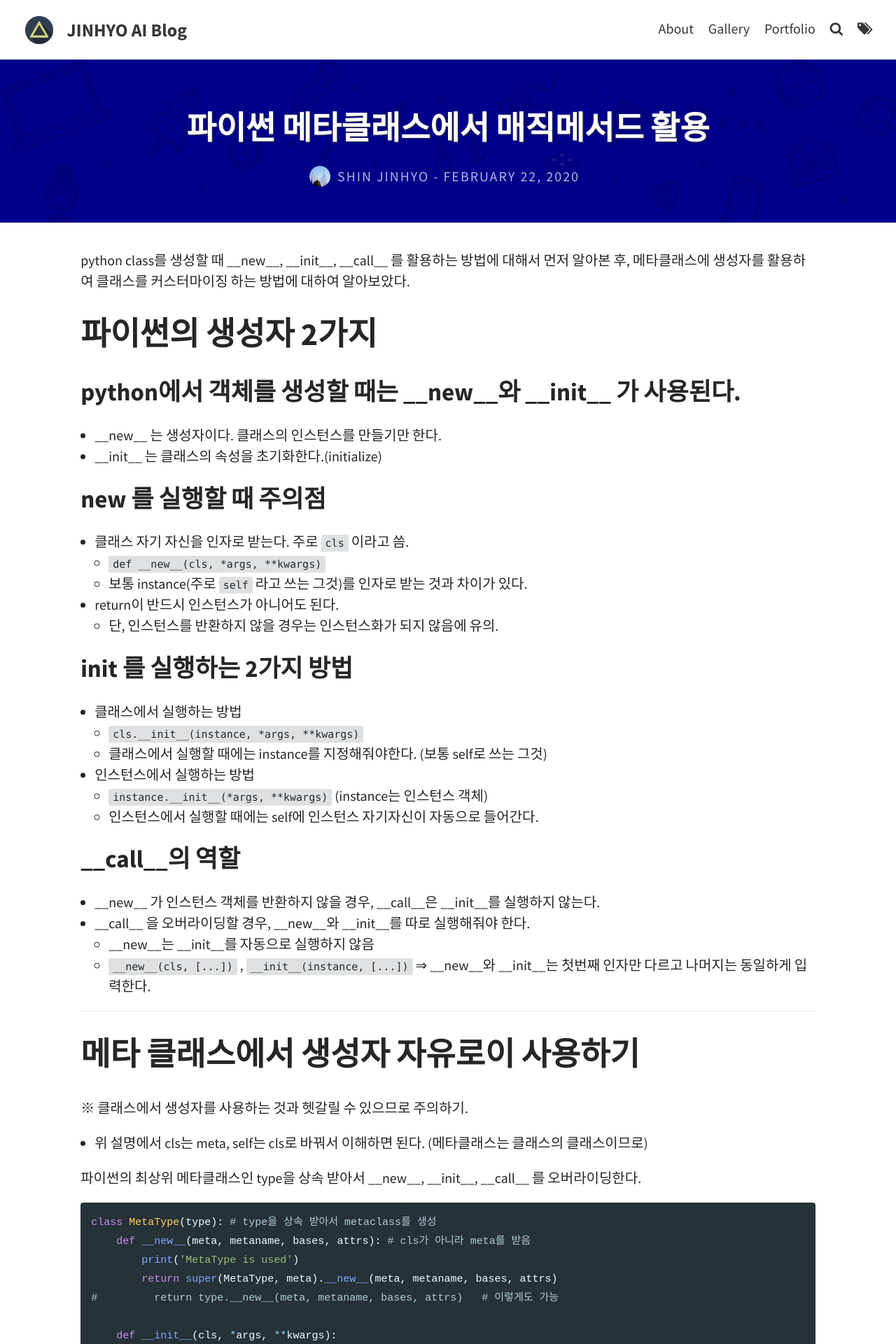
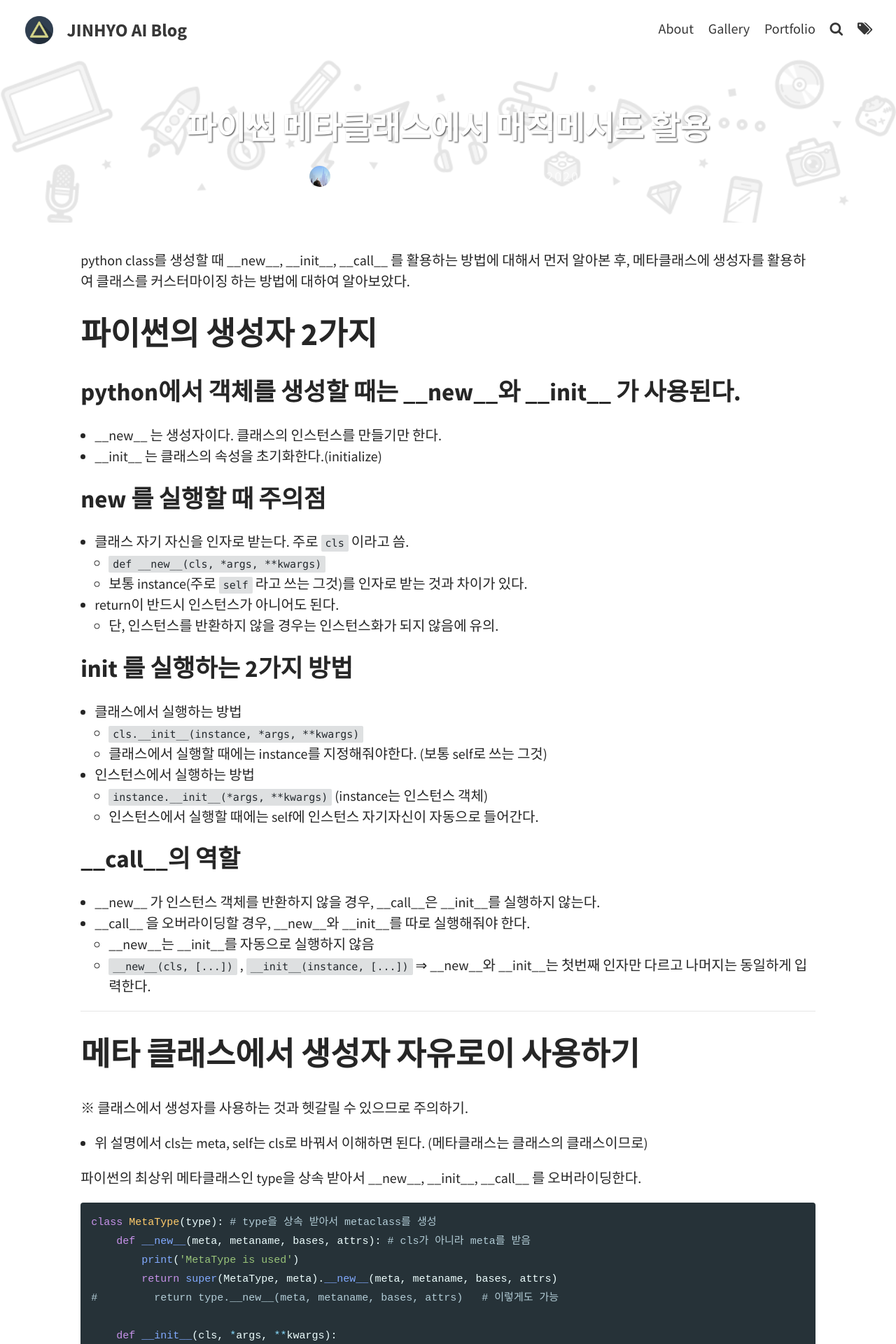
Before and after one commit to realblack0/jinhyo_ai_blog, a Jekyll site: the page built from _posts/2020-02-22-파이썬-메타클래스에서-매직메소드-활용.md, in a window 1280 px wide. Shown: the top 1920 px of the page at 70% size. Built offline with Jekyll 4.4.1, drawn with Linux system fonts in a browser that asks for light colours; comment, search, counter and statistics services are not loaded.

Commit message:
Update 2020-02-22-파이썬-메타클래스에서-매직메소드-활용.md

```diff
--- a/_posts/2020-02-22-파이썬-메타클래스에서-매직메소드-활용.md
+++ b/_posts/2020-02-22-파이썬-메타클래스에서-매직메소드-활용.md
@@ -3,7 +3,7 @@ layout: post
 title: "파이썬 메타클래스에서 매직메서드 활용"
 tags: [python]
 author: jinhyo
-color: darkblue
+feature-img: /assets/img/lineart.png
 keywords: __new__, __init__, __call__
 ---
 python class를 생성할 때 \_\_new__, \_\_init__, \_\_call__ 를 활용하는 방법에 대해서 먼저 알아본 후, 메타클래스에 생성자를 활용하여 클래스를 커스터마이징 하는 방법에 대하여 알아보았다.
```
